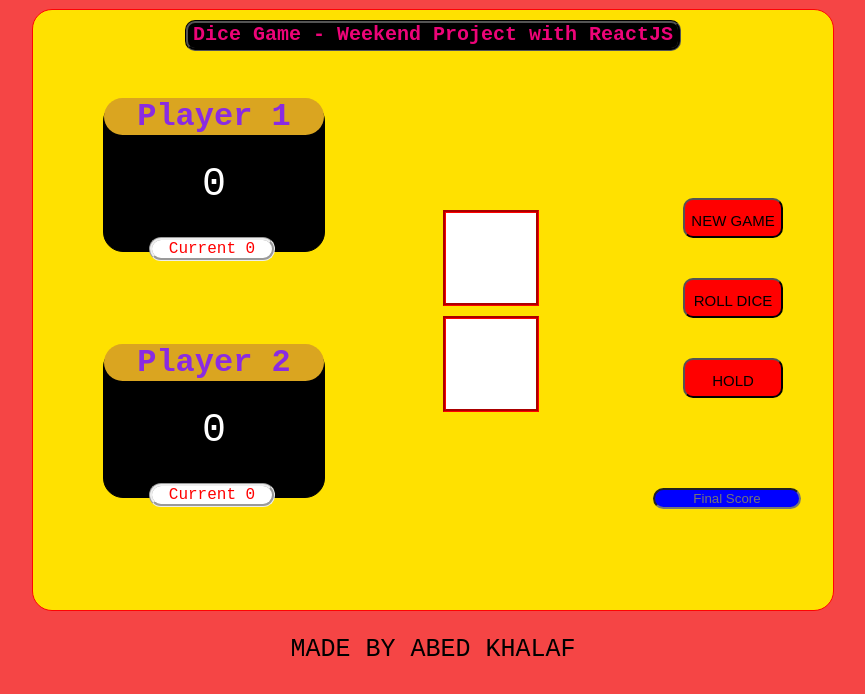
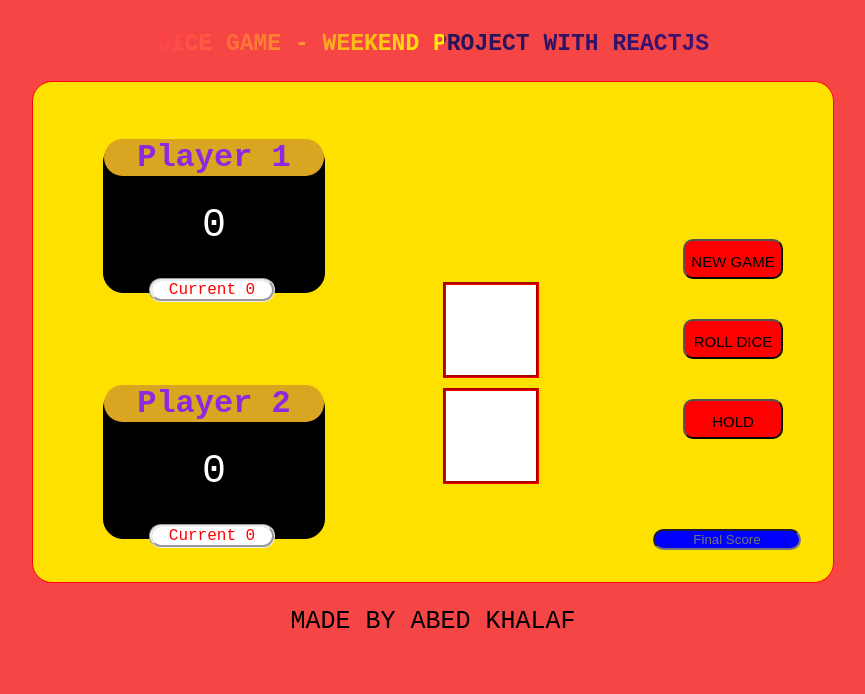
Before and after one commit to abedkhalaf8/DiceGame-weekend-project, a React (Create React App) app: page / in a window 1280 px wide. Shown: the top 694 px of the page, without its empty margins (207-1072 px from the left). Built offline with nearby package versions, Linux system fonts and the light colour scheme.

Commit message:
css title

```diff
--- a/src/component/App.css
+++ b/src/component/App.css
@@ -11,31 +11,44 @@ body {
     align-items: center;
     justify-content: center;
     width: 800px;
-    height: 600px;
+    height: 500px;
     border-radius: 20px;
     border-style: groove;
     border-width: 1px;
     border-color: rgb(255, 3, 3);
 }
-.title {
-    text-align: center;
-    font-size: 20px;
-    background-color: rgb(0, 0, 0);
-    border-color: black;
-    border-style: groove;
-    color: rgb(237, 4, 120);
-    top: 10px;
-    border-radius: 10px;
-    position: relative;
-    width: 490px;
-    margin: 0 auto;
-    height: 25px;
-    background-color: black;
-}
-
 p {
     position: relative;
     justify-content: center;
     text-align: center;
     font-size: 25px
 }
+
+.animate-charcter {
+    text-transform: uppercase;
+     background-image: linear-gradient(
+       -225deg,
+       #231557 0%,
+       #44107a 29%,
+       #ff1361 67%,
+       #fff800 100%
+     );
+     background-size: auto auto;
+     background-clip: border-box;
+     background-size: 200% auto;
+     color: #fff;
+     background-clip: text;
+     -webkit-background-clip: text;
+     -webkit-text-fill-color: transparent;
+     animation: textclip 2s linear infinite;
+     display: inline-block;
+     font-size: 23px;
+   }
+   @keyframes textclip {
+     to {
+       background-position: 200% center;
+     }
+   }
+   .project-title {
+       text-align: center;
+   }
--- a/src/component/App.js
+++ b/src/component/App.js
@@ -9,8 +9,14 @@ export default class App extends React.Component {
     render() {
         return (
              <div>
+                 <div className="project-title">
+                      <div className="row">
+                      <div className="col-md-12 text-center">
+                       <h3 className="animate-charcter">Dice Game - Weekend Project with ReactJS</h3>
+                     </div>
+                  </div>
+               </div>
                  <div className='GameBoard'>
-                 <h1 className='title'>Dice Game - Weekend Project with ReactJS</h1>
                       <Players />
                       <Twodice />
                      <GameButtons />
@@ -20,6 +26,7 @@ export default class App extends React.Component {
          )
      }
 }
+
 
 // The following exercise contains the following subjects:
 // ● JSX
```
